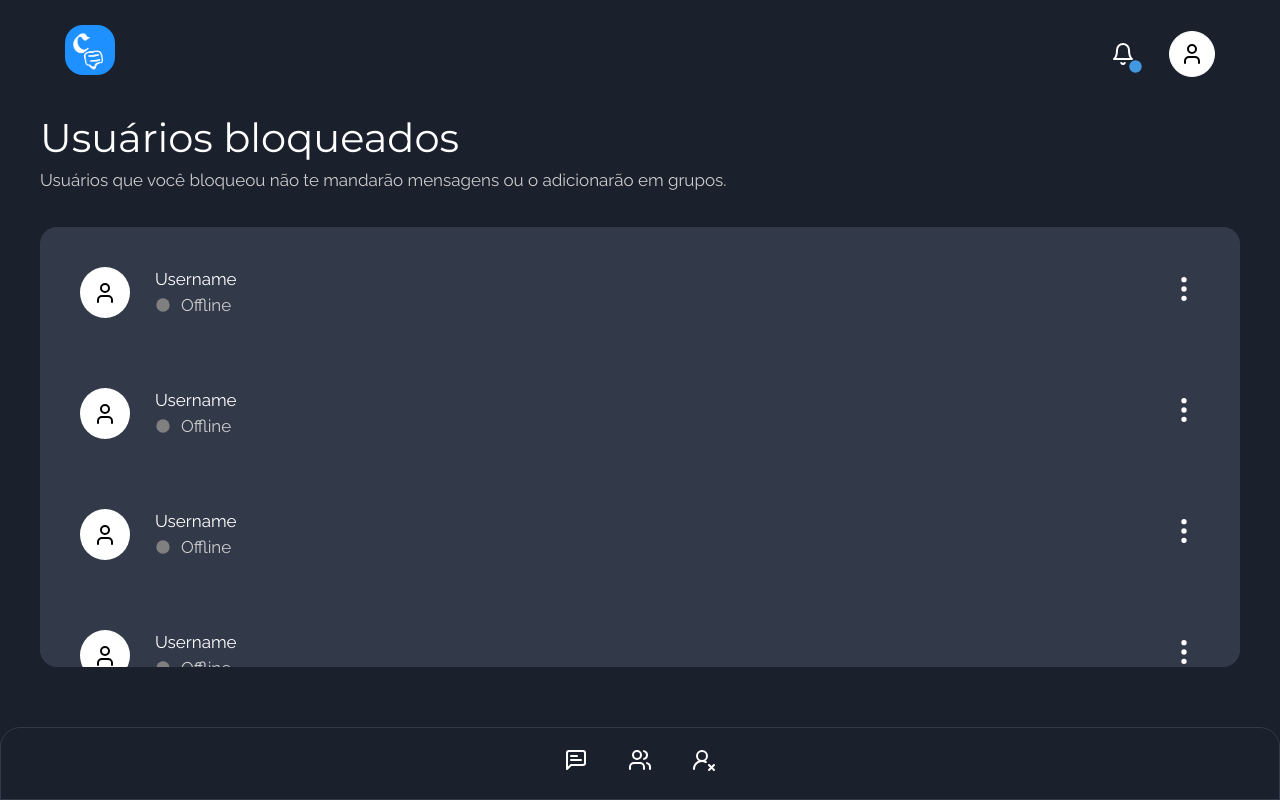
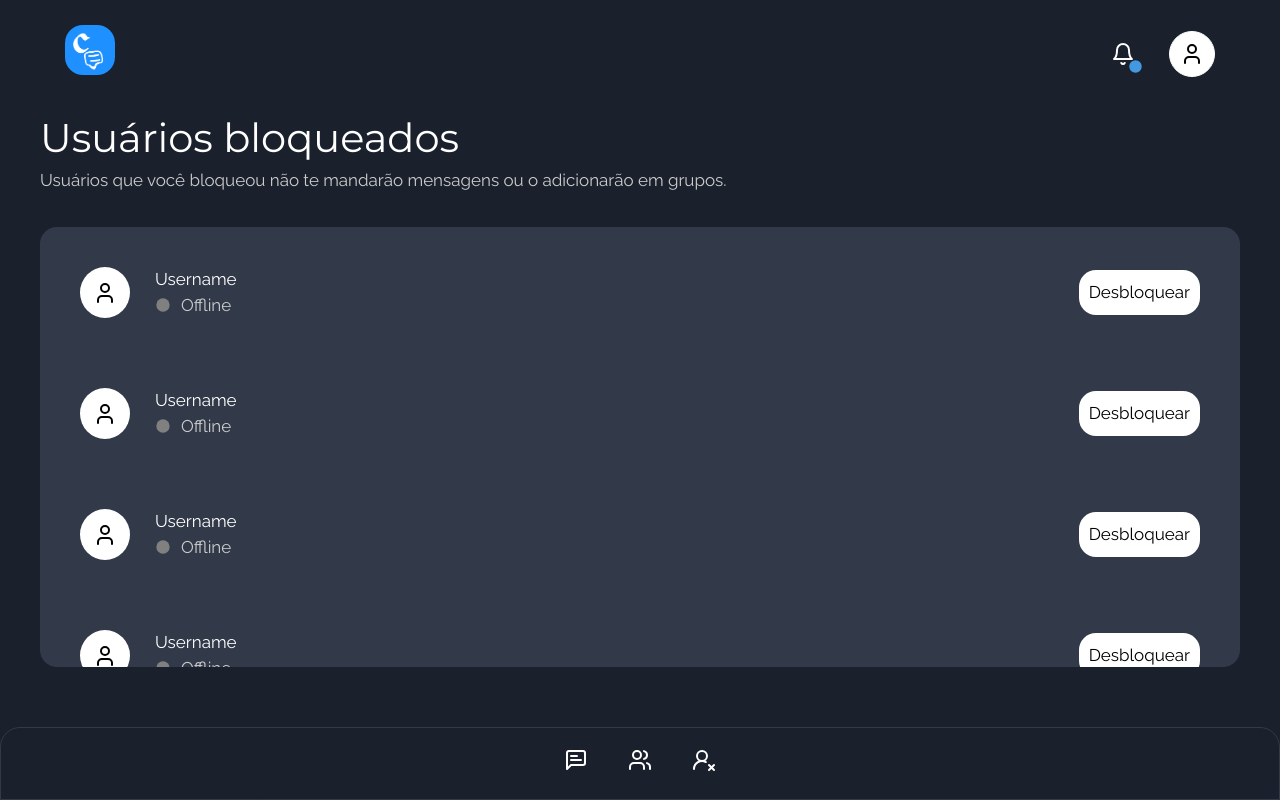
Before and after one commit to Kaua2123/chathub-client, a React (Vite) app: page /blockedUsers in a window 1280 px wide. Built offline with nearby package versions, Linux system fonts and the light colour scheme.

Commit message:
feat: Remove ícone de configurações e troca por botão de esbloquear em cards de usuários bloqueados

```diff
--- a/src/components/BlockedUserCard/BlockedUserCard.tsx
+++ b/src/components/BlockedUserCard/BlockedUserCard.tsx
@@ -1,4 +1,4 @@
-import { Circle, EllipsisVertical, User } from 'lucide-react';
+import { Circle, User } from 'lucide-react';
 import {
   Button,
   Div,
@@ -33,9 +33,7 @@ function BlockedUserCard() {
           </UserData>
         </DivUser>
         <DivOptions>
-          <Button>
-            <EllipsisVertical size={32} />
-          </Button>
+          <Button>Desbloquear</Button>
         </DivOptions>
       </Div>
     </div>
--- a/src/components/BlockedUserCard/styled.ts
+++ b/src/components/BlockedUserCard/styled.ts
@@ -43,4 +43,18 @@ export const DivOptions = styled.div`
 
 export const Button = styled.div`
   cursor: pointer;
+  border: none;
+  background-color: ${({ theme }) => theme.colors.white};
+  padding: 1rem;
+  border-radius: 1.7rem;
+  font-family: Raleway;
+  font-size: 1.7rem;
+  display: flex;
+  align-items: center;
+  transition: 0.1s;
+  color: black;
+
+  &:hover {
+    opacity: 0.9;
+  }
 `;
--- a/src/pages/Conversations/styled.ts
+++ b/src/pages/Conversations/styled.ts
@@ -68,15 +68,10 @@ export const OrderConversationsButton = styled.button`
   font-size: 1.7rem;
   display: flex;
   align-items: center;
-  transition: transform 0.3s;
+  transition: 0.1s;
   cursor: pointer;
   &:hover {
     opacity: 0.9;
-
-    & svg {
-      // stroke para alterar a cor das linhas do ícone
-      stroke: ${({ theme }) => theme.colors.lighterBlue};
-    }
   }
 `;
 
```
